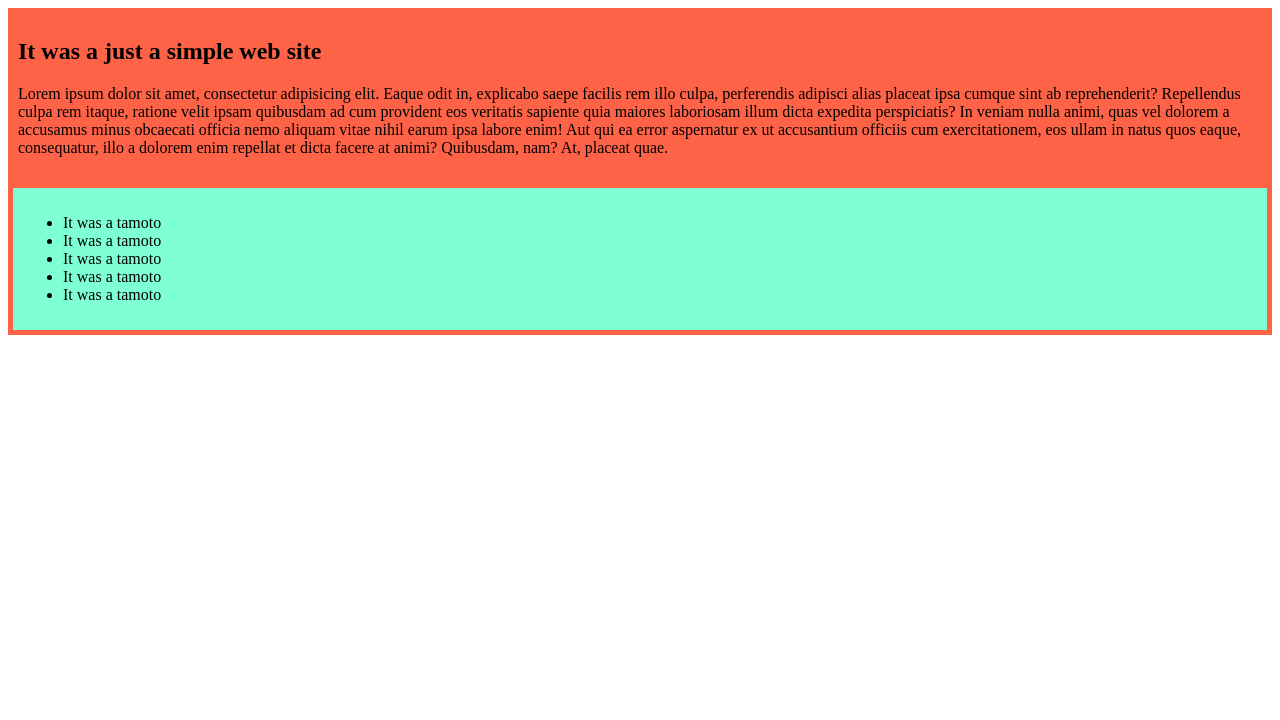
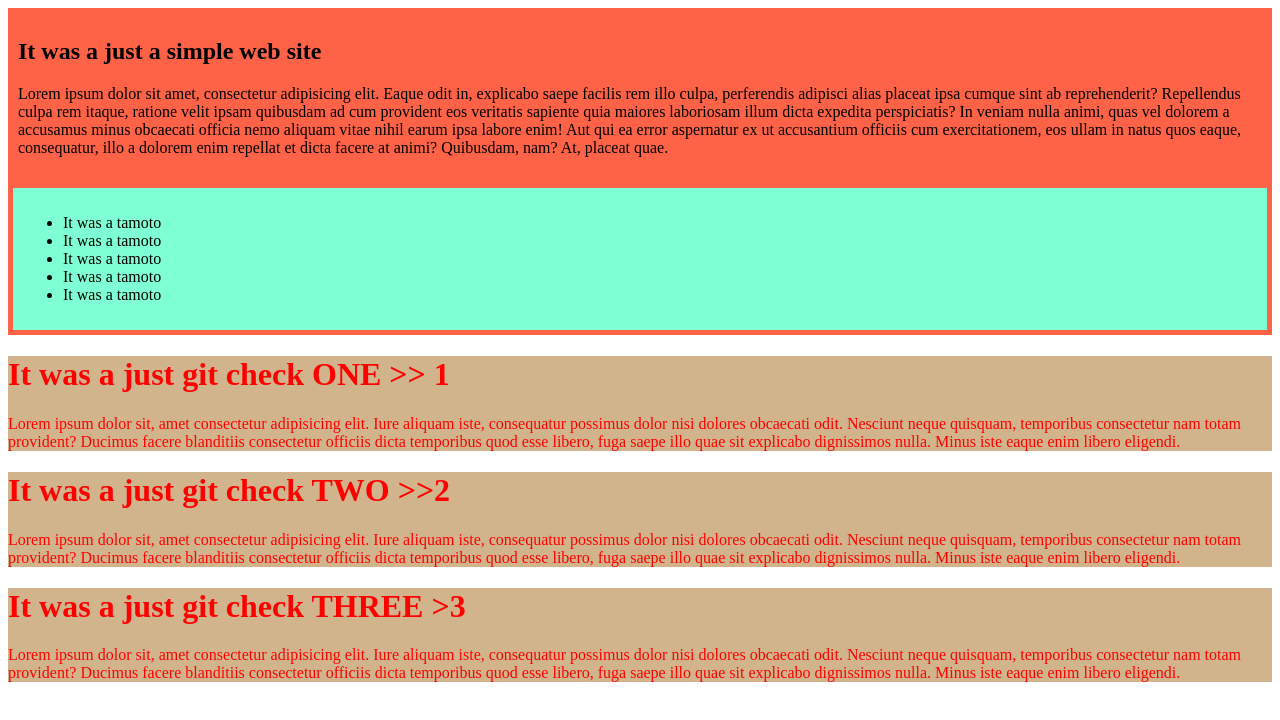
Before and after one commit to klintonkirtunia2/my-simple-repo, a plain HTML site: page index.html in a window 1280 px wide. Drawn offline with Linux system fonts and the light colour scheme.

Commit message:
added new div blog

```diff
--- a/index.html
+++ b/index.html
@@ -23,6 +23,24 @@
             </ul>
         </Section>
      </div>
+     <div class="one">
+        <h1>It was a just git check ONE >> 1 </h1>
+        <p> Lorem ipsum dolor sit, amet consectetur adipisicing elit. Iure aliquam iste, consequatur possimus dolor nisi dolores obcaecati odit. Nesciunt neque quisquam, temporibus consectetur nam totam provident? Ducimus facere blanditiis consectetur officiis dicta temporibus quod esse libero, fuga saepe illo quae sit explicabo dignissimos nulla. Minus iste eaque enim libero eligendi.</p>
+
+
+     </div>
+     <div class="two">
+        <h1>It was a just git check TWO >>2</h1>
+        <p> Lorem ipsum dolor sit, amet consectetur adipisicing elit. Iure aliquam iste, consequatur possimus dolor nisi dolores obcaecati odit. Nesciunt neque quisquam, temporibus consectetur nam totam provident? Ducimus facere blanditiis consectetur officiis dicta temporibus quod esse libero, fuga saepe illo quae sit explicabo dignissimos nulla. Minus iste eaque enim libero eligendi.</p>
+
+
+     </div>
+     <div class="three">
+        <h1>It was a just git check THREE >3</h1>
+        <p> Lorem ipsum dolor sit, amet consectetur adipisicing elit. Iure aliquam iste, consequatur possimus dolor nisi dolores obcaecati odit. Nesciunt neque quisquam, temporibus consectetur nam totam provident? Ducimus facere blanditiis consectetur officiis dicta temporibus quod esse libero, fuga saepe illo quae sit explicabo dignissimos nulla. Minus iste eaque enim libero eligendi.</p>
+
+
+     </div>
 
 </body>
 </html>
--- a/stye/Style.css
+++ b/stye/Style.css
@@ -10,3 +10,15 @@
     padding: 10px;
     border: 5px solid tomato;
 }
+.one{
+  color: red;
+    background-color: tan;
+}
+.two{
+    color: red;
+      background-color: tan;
+  }
+  .three{
+    color: red;
+      background-color: tan;
+  }
```
